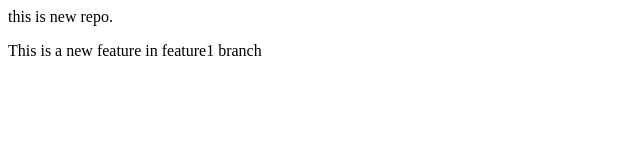
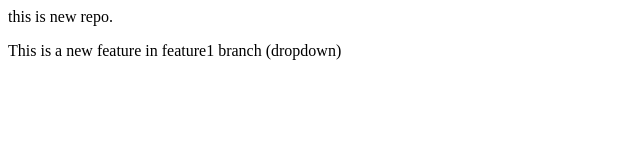
Before and after one commit to shivamdan/localrepo, a plain HTML site: page index.html in a window 1280 px wide. Shown: the full height of the page, 0-640 px from the left. Drawn offline with Linux system fonts and the light colour scheme.

Commit message:
Added Dropdown

```diff
--- a/index.html
+++ b/index.html
@@ -1,2 +1,2 @@
 <p>this is new repo.</p>
-<p>This is a new feature in feature1 branch</p>
+<p>This is a new feature in feature1 branch (dropdown)</p>
```
